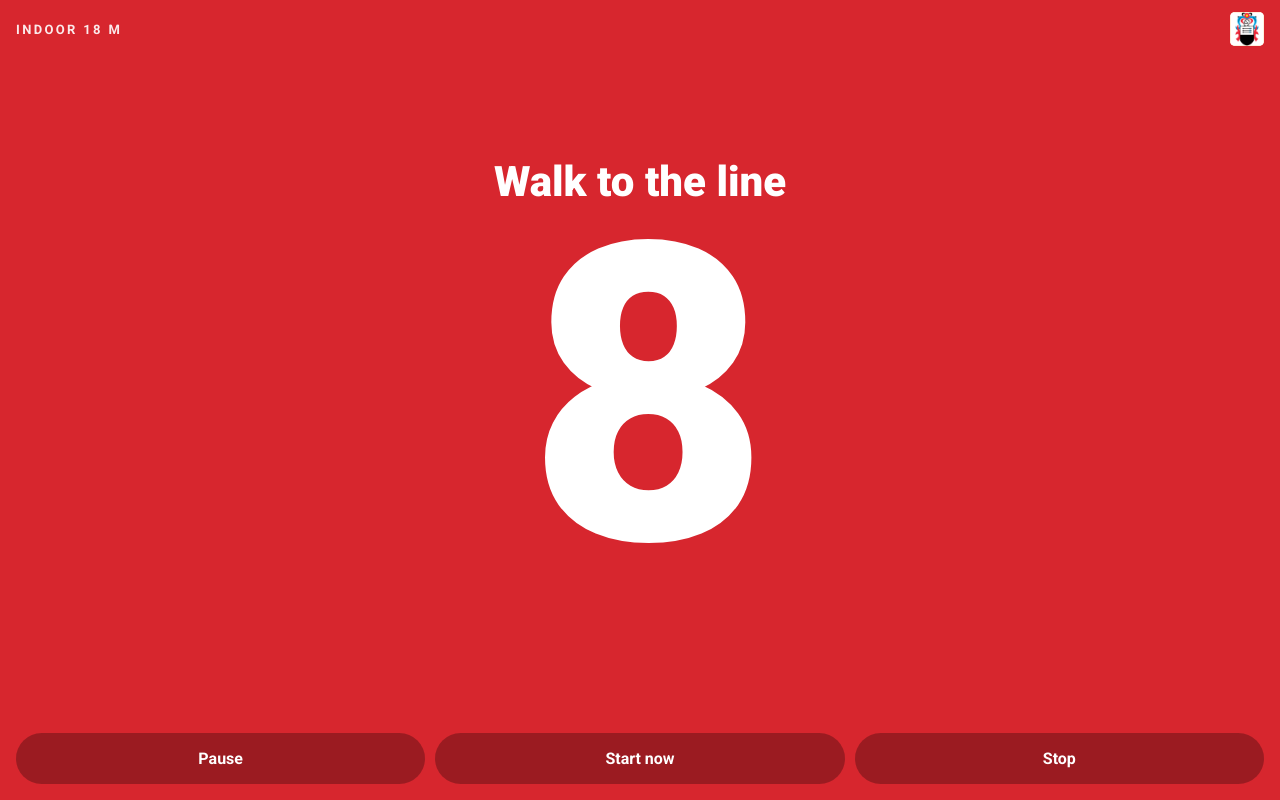
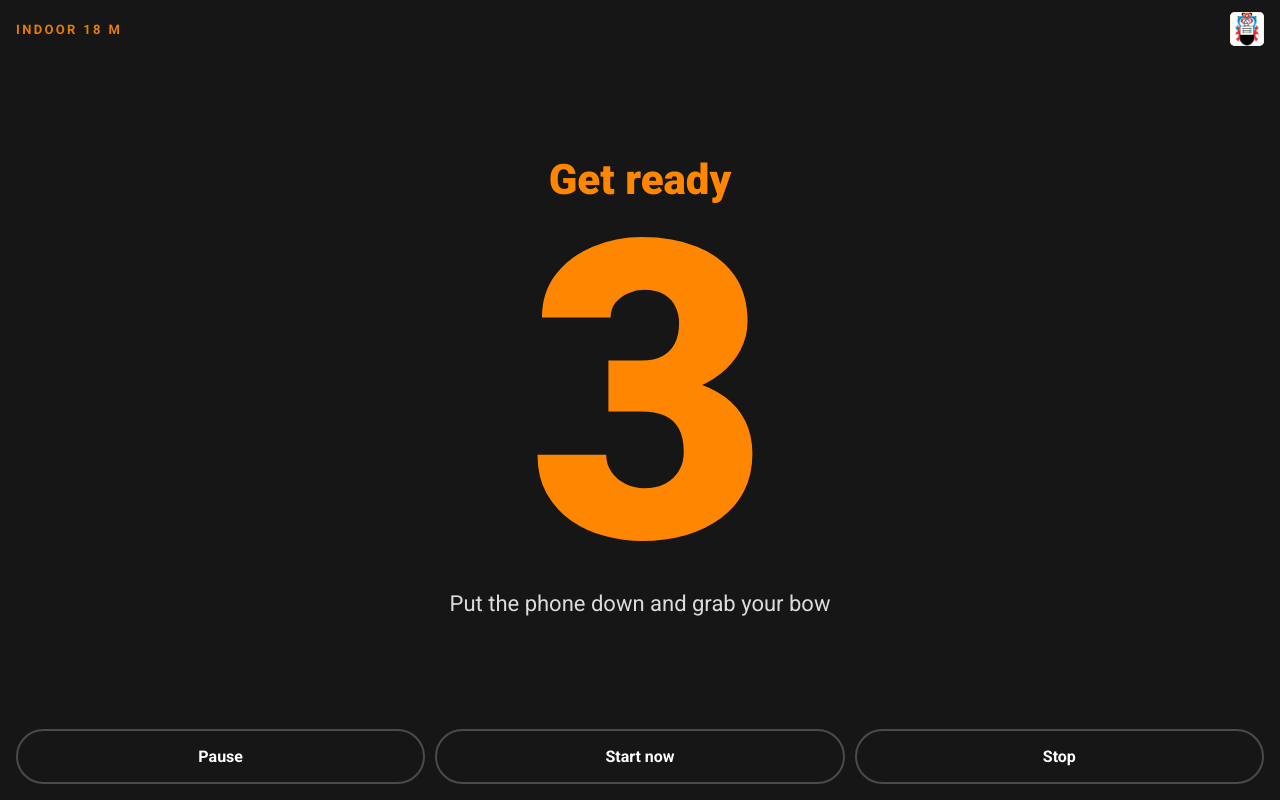
Before and after one commit to Pashjn/bogen-app, a plain HTML site: page index.html in a window 1280 px wide. Both pictures are taken after a click on the button "Start". Drawn offline with Linux system fonts and the light colour scheme.

Commit message:
5 Sekunden 'Mach dich bereit' vor jeder Runde (alpha v1.4)
Co-Authored-By: Claude Opus 5.5 <noreply@anthropic.com>
Claude-Session: https://claude.ai/code/session_01XMonV5RzJD8eCyZG8uVgcg

```diff
--- a/index.html
+++ b/index.html
@@ -116,7 +116,10 @@
   #timer[data-phase="walkup"] { background: var(--red); }
   #timer[data-phase="shoot"]  { background: var(--green); }
   #timer[data-phase="warn"]   { background: var(--yellow); color: #111; }
-  #timer[data-phase="collect"], #timer[data-phase="alt"] { background: var(--bg); }
+  #timer[data-phase="collect"], #timer[data-phase="alt"], #timer[data-phase="ready"] { background: var(--bg); }
+  #timer[data-phase="ready"] .big, #timer[data-phase="ready"] .phase { color: var(--orange); }
+  #timer[data-phase="ready"] .end-info { color: var(--orange); }
+  #timer[data-phase="ready"] .controls button { background: transparent; border: 2px solid #4a4a4a; color: #fff; }
   #timer.paused .big, #timer.paused .clock .num { opacity: .45; }
 
   .top { display: flex; justify-content: space-between; align-items: center; gap: 10px; }
@@ -219,7 +222,7 @@
       The screen stays on during a round. Set the volume with the iPhone buttons. No internet needed.
     </p>
 
-    <div class="footer"><img src="img/club-logo.png" alt=""><span>Arrowclub Dudelange · <span data-i18n="since">since 1957</span></span><span class="ver" id="versionLabel">alpha v1.3</span></div>
+    <div class="footer"><img src="img/club-logo.png" alt=""><span>Arrowclub Dudelange · <span data-i18n="since">since 1957</span></span><span class="ver" id="versionLabel">alpha v1.4</span></div>
   </div>
   <div id="updateNote" class="update-note hidden" data-i18n="updating">Loading new version …</div>
 </main>
@@ -270,8 +273,8 @@
   };
   const DEFAULTS = { preset: 'indoor', mode: 'sim' };
   const STORE_KEY = 'bogen-timer-settings-v3';
-  const APP_VERSION = 10;   // Build-Nummer: bei jeder Änderung +1 (auch version.json + sw.js)
-  const APP_LABEL = 'alpha v1.3';
+  const APP_VERSION = 11;   // Build-Nummer: bei jeder Änderung +1 (auch version.json + sw.js)
+  const APP_LABEL = 'alpha v1.4';
 
   let S = Object.assign({}, DEFAULTS);
   try { Object.assign(S, JSON.parse(localStorage.getItem(STORE_KEY) || '{}')); } catch (e) {}
@@ -307,6 +310,7 @@
       arrows: (n) => `${n} ${pl(n, 'arrow', 'arrows')}`, arrowsIn: (n, t) => `${n} ${pl(n, 'arrow', 'arrows')} in ${t}`, perTeam: ' per team',
       hintAlt: (n, t) => `Like in finals: Team A shoots ${n} arrows, then Team B. Each team has its own ${t} clock, which only runs while that team is shooting.`,
       hintSim: 'Both teams shoot at the same time.',
+      getReady: 'Get ready', getReadySub: 'Put the phone down and grab your bow',
       walk: 'Walk to the line', aStarts: 'Team A starts', shoot: (n) => `Shoot ${n} ${pl(n, 'arrow', 'arrows')}`, collect: 'Collect arrows',
       shooting: 'shooting', done: 'done', waiting: 'waiting',
       pause: 'Pause', resume: 'Resume', startNow: 'Start now', allDone: 'All done', stop: 'Stop', back: 'Back',
@@ -327,6 +331,7 @@
       arrows: (n) => `${n} ${pl(n, 'Pfeil', 'Pfeilen')}`, arrowsIn: (n, t) => `${n} ${pl(n, 'Pfeil', 'Pfeile')} in ${t}`, perTeam: ' je Team',
       hintAlt: (n, t) => `Wie im Finale: Team A schießt ${n} Pfeile, dann Team B. Jedes Team hat eine eigene Uhr mit ${t}, die nur läuft, solange es selbst schießt.`,
       hintSim: 'Beide Teams schießen gleichzeitig.',
+      getReady: 'Mach dich bereit', getReadySub: 'Handy ablegen, Bogen nehmen',
       walk: 'Zur Schießlinie', aStarts: 'Team A beginnt', shoot: (n) => `${n} ${pl(n, 'Pfeil', 'Pfeile')} schießen`, collect: 'Pfeile holen',
       shooting: 'schießt', done: 'fertig', waiting: 'wartet',
       pause: 'Pause', resume: 'Weiter', startNow: 'Sofort los', allDone: 'Alle fertig', stop: 'Abbrechen', back: 'Zurück',
@@ -347,6 +352,7 @@
       arrows: (n) => `${n} ${pl(n, 'flèche', 'flèches')}`, arrowsIn: (n, t) => `${n} ${pl(n, 'flèche', 'flèches')} en ${t}`, perTeam: ' par équipe',
       hintAlt: (n, t) => `Comme en finale : l’équipe A tire ${n} flèches, puis l’équipe B. Chaque équipe a son propre chrono de ${t}, qui ne tourne que pendant qu’elle tire.`,
       hintSim: 'Les deux équipes tirent en même temps.',
+      getReady: 'Préparez-vous', getReadySub: 'Posez le téléphone et prenez votre arc',
       walk: 'Avancez sur la ligne', aStarts: 'L’équipe A commence', shoot: (n) => `Tirez ${n} ${pl(n, 'flèche', 'flèches')}`, collect: 'Retrait des flèches',
       shooting: 'tire', done: 'terminé', waiting: 'attend',
       pause: 'Pause', resume: 'Reprendre', startNow: 'Commencer', allDone: 'Tir terminé', stop: 'Arrêter', back: 'Retour',
@@ -436,6 +442,16 @@
     for (let i = 0; i < count; i++) { blast(t, dur); t += dur + gap; }
   }
 
+  // kurzer, leiser Piep (klar anders als das Horn)
+  function tick() {
+    if (!ctx) return;
+    if (ctx.state !== 'running') ctx.resume();
+    const t = ctx.currentTime + 0.02, o = ctx.createOscillator(), g = ctx.createGain();
+    o.type = 'sine'; o.frequency.value = 1320;
+    g.gain.setValueAtTime(0, t); g.gain.linearRampToValueAtTime(0.25, t + 0.01); g.gain.linearRampToValueAtTime(0, t + 0.12);
+    o.connect(g); g.connect(master); o.start(t); o.stop(t + 0.15);
+  }
+
   $('testBtn').addEventListener('click', () => { unlockAudio(); horn(1); });
 
   // ------------------------------------------------------------------
@@ -455,6 +471,7 @@
   let R = null;
   const now = () => Date.now();
   const other = (t) => t === 'A' ? 'B' : 'A';
+  const READY_SECS = 5;
 
   function startRun(shootoff) {
     unlockAudio();
@@ -468,8 +485,9 @@
     }
     $('setup').classList.add('hidden');
     $('timer').classList.remove('hidden');
-    horn(2);
-    setPhase('walkup', R.cfg.prep);
+    // 5 s "Mach dich bereit" (Handy ablegen, Bogen nehmen), dann WA-Ablauf
+    R.lastTick = null;
+    setPhase('ready', READY_SECS);
     loop();
   }
 
@@ -507,8 +525,14 @@
     setPhase('collect', null);
   }
 
+  function beginWalkup() {
+    horn(2);
+    setPhase('walkup', R.cfg.prep);
+  }
+
   function advance() {
-    if (R.phase === 'walkup') startShoot();
+    if (R.phase === 'ready') beginWalkup();
+    else if (R.phase === 'walkup') startShoot();
     else if (R.phase === 'shoot') endShoot();
     else if (R.phase === 'alt') switchTurn(true);
   }
@@ -534,6 +558,10 @@
     loopTimer = setInterval(() => {
       if (!R) return clearInterval(loopTimer);
       if (!R.paused && R.phaseEnd != null && now() >= R.phaseEnd) advance();
+      else if (R.phase === 'ready' && !R.paused && R.phaseEnd != null) {
+        const sec = Math.ceil((R.phaseEnd - now()) / 1000);
+        if (sec !== R.lastTick && sec >= 1 && sec <= 3) { R.lastTick = sec; tick(); }
+      }
       render();
     }, 100);
   }
@@ -552,6 +580,10 @@
 
     let phaseLabel = '', phaseSub = '', big = String(secs);
     switch (R.phase) {
+      case 'ready':
+        phaseLabel = T('getReady');
+        phaseSub = T('getReadySub');
+        break;
       case 'walkup':
         phaseLabel = T('walk');
         if (c.alt) phaseSub = T('aStarts');
@@ -605,8 +637,8 @@
     const collect = R.phase === 'collect';
     show('pauseBtn', timed);
     $('pauseBtn').textContent = R.paused ? T('resume') : T('pause');
-    show('skipBtn', R.phase === 'shoot' || R.phase === 'walkup');
-    $('skipBtn').textContent = R.phase === 'walkup' ? T('startNow') : T('allDone');
+    show('skipBtn', R.phase === 'shoot' || R.phase === 'walkup' || R.phase === 'ready');
+    $('skipBtn').textContent = R.phase === 'shoot' ? T('allDone') : T('startNow');
     show('switchBtn', R.phase === 'alt' && !R.paused);
     show('againBtn', collect);
     $('stopBtn').textContent = collect ? T('back') : T('stop');
@@ -620,7 +652,7 @@
   $('soStartBtn').addEventListener('click', () => startRun(true));
   $('againBtn').addEventListener('click', () => startRun(R && R.cfg.so));
   $('pauseBtn').addEventListener('click', togglePause);
-  $('skipBtn').addEventListener('click', () => { if (!R) return; if (R.phase === 'walkup') startShoot(); else if (R.phase === 'shoot') endShoot(); });
+  $('skipBtn').addEventListener('click', () => { if (!R) return; if (R.phase === 'ready') beginWalkup(); else if (R.phase === 'walkup') startShoot(); else if (R.phase === 'shoot') endShoot(); });
   $('switchBtn').addEventListener('click', () => { if (R && R.phase === 'alt' && !R.paused) switchTurn(false); });
   $('stopBtn').addEventListener('click', () => {
     if (!R) return;
--- a/sw.js
+++ b/sw.js
@@ -2,7 +2,7 @@
 // Online: immer zuerst die neueste Version vom Server holen.
 // Offline: gespeicherte Version verwenden.
 // Bei Änderungen VERSION erhöhen.
-const VERSION = 'b10';
+const VERSION = 'b11';
 const CACHE = 'bogen-timer-' + VERSION;
 const FILES = ['./', './index.html', './manifest.webmanifest', './version.json', './icons/icon-180.png', './icons/icon-192.png', './icons/icon-512.png', './fonts/roboto-latin.woff2', './img/club-logo.png', './img/geier-recurve.webp', './img/geier-target.webp', './img/geier-siesta.webp', './img/geier-trophy.webp'];
 
--- a/version.json
+++ b/version.json
@@ -1 +1 @@
-{ "version": 10, "label": "alpha v1.3" }
+{ "version": 11, "label": "alpha v1.4" }
```
